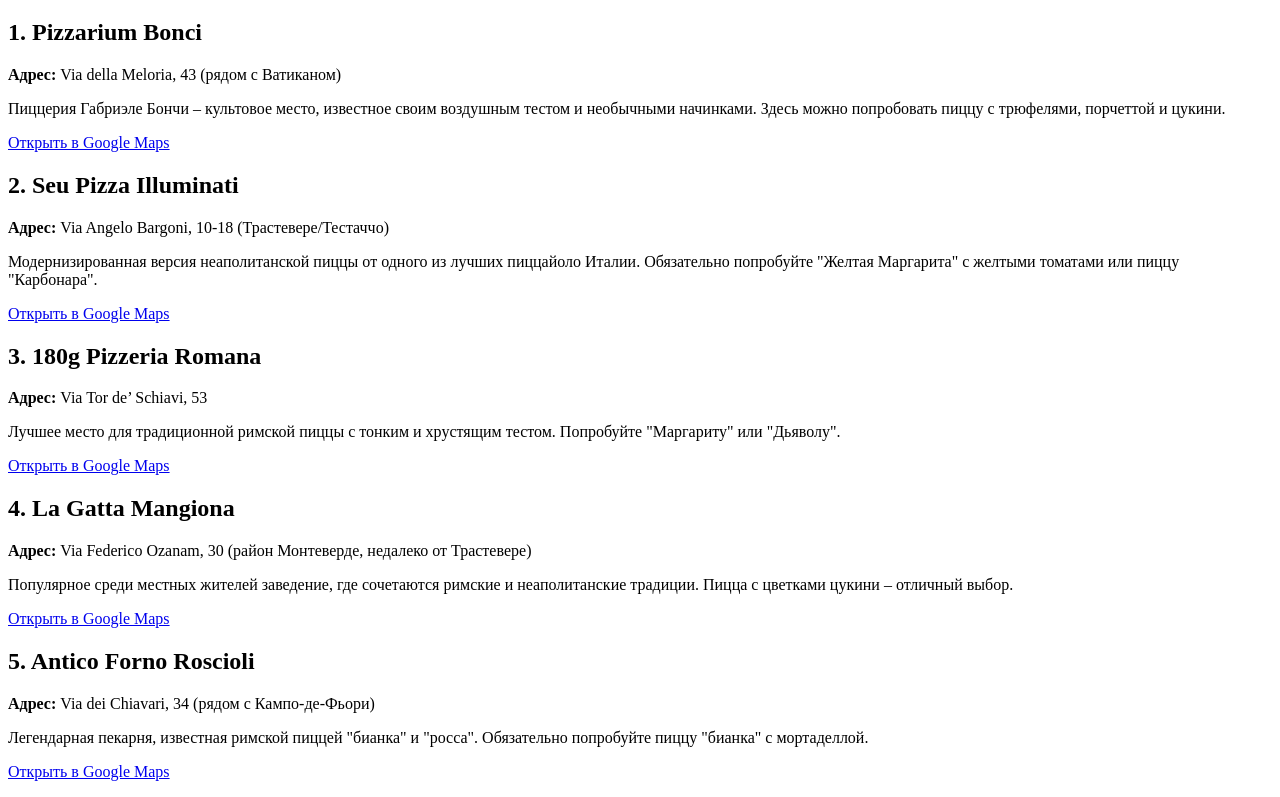
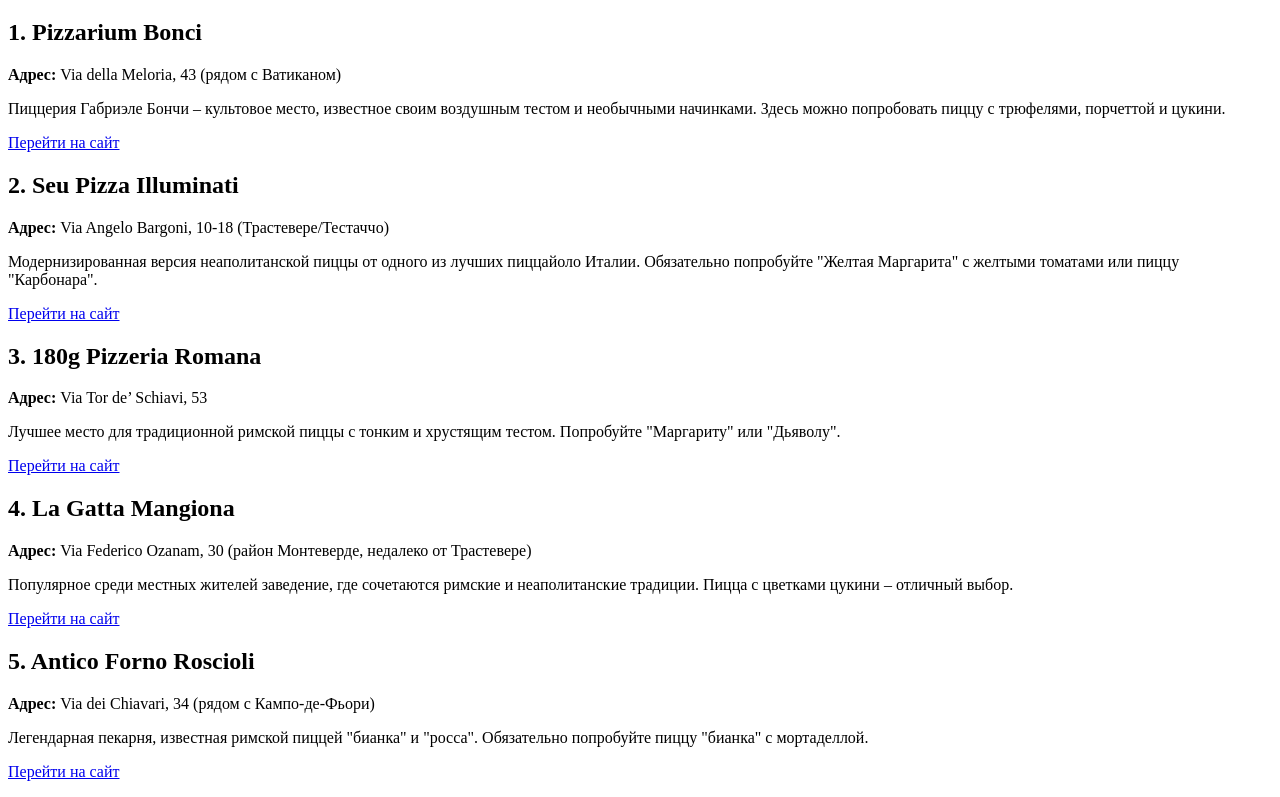
Before and after one commit to masidorov/italy_2025, a plain HTML site: page rome_walks/pizza_places.html in a window 1280 px wide. Shown: the part 61-858 px from the top of the page. Drawn offline with Linux system fonts and the light colour scheme.

Commit message:
Update pizza_places.html

```diff
--- a/rome_walks/pizza_places.html
+++ b/rome_walks/pizza_places.html
@@ -11,27 +11,27 @@
     <h2>1. Pizzarium Bonci</h2>
     <p><strong>Адрес:</strong> Via della Meloria, 43 (рядом с Ватиканом)</p>
     <p>Пиццерия Габриэле Бончи – культовое место, известное своим воздушным тестом и необычными начинками. Здесь можно попробовать пиццу с трюфелями, порчеттой и цукини.</p>
-    <p><a href="https://www.google.com/maps/place/Pizzarium/@41.9076949,12.4506582,15z/data=!4m6!3m5!1s0x132f605220178a1d:0x22d7e548e1678f06!8m2!3d41.9076949!4d12.4506582!16s%2Fg%2F1tfpkwvh" target="_blank">Открыть в Google Maps</a></p>
+    <p><a href="https://www.bonci.it/" target="_blank">Перейти на сайт</a></p>
 
     <h2>2. Seu Pizza Illuminati</h2>
     <p><strong>Адрес:</strong> Via Angelo Bargoni, 10-18 (Трастевере/Тестаччо)</p>
     <p>Модернизированная версия неаполитанской пиццы от одного из лучших пиццайоло Италии. Обязательно попробуйте "Желтая Маргарита" с желтыми томатами или пиццу "Карбонара".</p>
-    <p><a href="https://www.google.com/maps/place/Seu+Pizza+Illuminati/@41.8779287,12.4663171,15z/data=!4m6!3m5!1s0x132f602d6855c95f:0x586b60750b4cf7ed!8m2!3d41.8779287!4d12.4663171!16s%2Fg%2F11h0n1r29_" target="_blank">Открыть в Google Maps</a></p>
+    <p><a href="https://www.seupizza.it/" target="_blank">Перейти на сайт</a></p>
 
     <h2>3. 180g Pizzeria Romana</h2>
     <p><strong>Адрес:</strong> Via Tor de’ Schiavi, 53</p>
     <p>Лучшее место для традиционной римской пиццы с тонким и хрустящим тестом. Попробуйте "Маргариту" или "Дьяволу".</p>
-    <p><a href="https://www.google.com/maps/place/180g+Pizzeria+Romana/@41.8942524,12.5682051,15z/data=!4m6!3m5!1s0x132f61c629ba7d55:0x1c0e25fc046f27a8!8m2!3d41.8942524!4d12.5682051!16s%2Fg%2F11h_28hynr" target="_blank">Открыть в Google Maps</a></p>
+    <p><a href="https://www.180gpizzeriaromana.it/" target="_blank">Перейти на сайт</a></p>
 
     <h2>4. La Gatta Mangiona</h2>
     <p><strong>Адрес:</strong> Via Federico Ozanam, 30 (район Монтеверде, недалеко от Трастевере)</p>
     <p>Популярное среди местных жителей заведение, где сочетаются римские и неаполитанские традиции. Пицца с цветками цукини – отличный выбор.</p>
-    <p><a href="https://www.google.com/maps/place/La+Gatta+Mangiona/@41.8788081,12.453282,15z/data=!4m6!3m5!1s0x132f6054a9f17207:0x62f7d7fc6314d5d!8m2!3d41.8788081!4d12.453282!16s%2Fg%2F1tfr7l6x" target="_blank">Открыть в Google Maps</a></p>
+    <p><a href="http://www.lagattamangiona.com/" target="_blank">Перейти на сайт</a></p>
 
     <h2>5. Antico Forno Roscioli</h2>
     <p><strong>Адрес:</strong> Via dei Chiavari, 34 (рядом с Кампо-де-Фьори)</p>
     <p>Легендарная пекарня, известная римской пиццей "бианка" и "росса". Обязательно попробуйте пиццу "бианка" с мортаделлой.</p>
-    <p><a href="https://www.google.com/maps/place/Antico+Forno+Roscioli/@41.8949309,12.4733456,15z/data=!4m6!3m5!1s0x132f6053e68c5f9f:0x76a961197206f7b3!8m2!3d41.8949309!4d12.4733456!16s%2Fg%2F1tpylbp2" target="_blank">Открыть в Google Maps</a></p>
+    <p><a href="https://www.roscioli.com/forno" target="_blank">Перейти на сайт</a></p>
 
 </body>
 </html>
```
